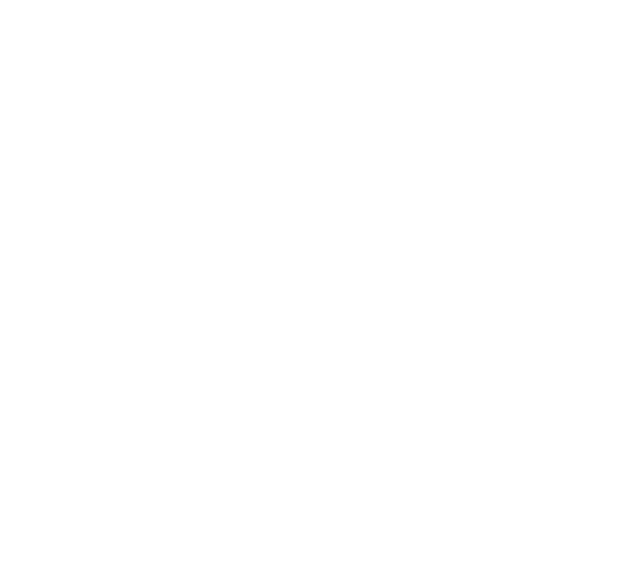
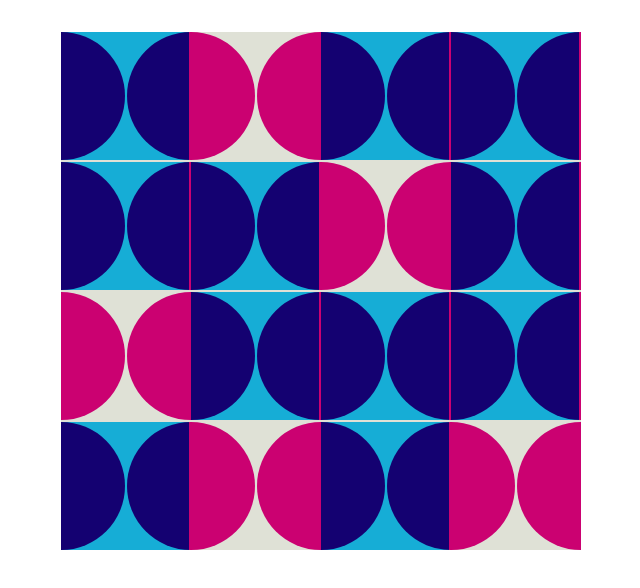
Before and after one commit to naranjito72/gridCSS, a plain HTML site: page ejemplo5/index.html in a window 1280 px wide. Shown: the whole page, without its empty margins (319-959 px from the left). Drawn offline with Linux system fonts and the light colour scheme.

Commit message:
ejercicio resuelto

```diff
--- a/ejemplo5/index.html
+++ b/ejemplo5/index.html
@@ -9,24 +9,24 @@
 </head>
 <body>
   <div class="grid">
-    <div class="grid-item grid-item1"></div>
+    <div class="grid-item grid-item1 overlay"></div>
     <div class="grid-item grid-item2"></div>
-    <div class="grid-item grid-item3"></div>
-    <div class="grid-item grid-item4"></div>
+    <div class="grid-item grid-item3 overlay"></div>
+    <div class="grid-item grid-item4 overlay"></div>
     <div class="grid-item grid-item5"></div>
-    <div class="grid-item grid-item6"></div>
-    <div class="grid-item grid-item7"></div>
+    <div class="grid-item grid-item6 overlay"></div>
+    <div class="grid-item grid-item7 overlay"></div>
     <div class="grid-item grid-item8"></div>
-    <div class="grid-item grid-item9"></div>
+    <div class="grid-item grid-item9 overlay"></div>
     <div class="grid-item grid-item10"></div>
     <div class="grid-item grid-item11"></div>
-    <div class="grid-item grid-item12"></div>
-    <div class="grid-item grid-item13"></div>
-    <div class="grid-item grid-item14"></div>
+    <div class="grid-item grid-item12 overlay"></div>
+    <div class="grid-item grid-item13 overlay"></div>
+    <div class="grid-item grid-item14 overlay"></div>
     <div class="grid-item grid-item15"></div>
-    <div class="grid-item grid-item16"></div>
+    <div class="grid-item grid-item16 overlay"></div>
     <div class="grid-item grid-item17"></div>
-    <div class="grid-item grid-item18"></div>
+    <div class="grid-item grid-item18 overlay"></div>
     <div class="grid-item grid-item19"></div>
     <div class="grid-item grid-item20"></div>
   </div>
--- a/ejemplo5/style.css
+++ b/ejemplo5/style.css
@@ -3,15 +3,42 @@ margin:0;
 padding:0;
 }
 
-/*
-background-color: #009bb1;
-background-color: #ee8c1d;
-background-color: #05368c;
-background-color: #009135;
-background-color: #e22961;
-background-color: #5c66a5;
-background-color: #fccc29;
-background-color: #62b9e4;
-background-color: #e1261c;
-background-color: #95c022;
-background-color: #911c7f; */
+.grid{
+    background-color: #DFE1D6;
+    width: calc(32rem + 8px);
+    overflow: hidden;
+    margin: 2rem auto 0;
+
+    display:grid;
+    grid-template-rows: repeat(4, 8rem);
+    grid-template-columns: repeat(5,8rem);
+    grid-gap: 2px;
+    justify-content: center;
+
+
+}
+
+.grid-item{
+    border-radius: 50%;
+    height: 100%;
+    width: 100%;
+
+    background-color: #CB0171;
+
+
+}
+
+.overlay::after{
+    width: 100%;
+    height:100%;
+    content:'';
+    display:block;
+    background-color:#06A1D4;
+    opacity: .9;
+    mix-blend-mode: multiply;
+    filter: saturate(200%);
+
+    transform: translateX(50%);
+    z-index: 1;
+
+}
```
